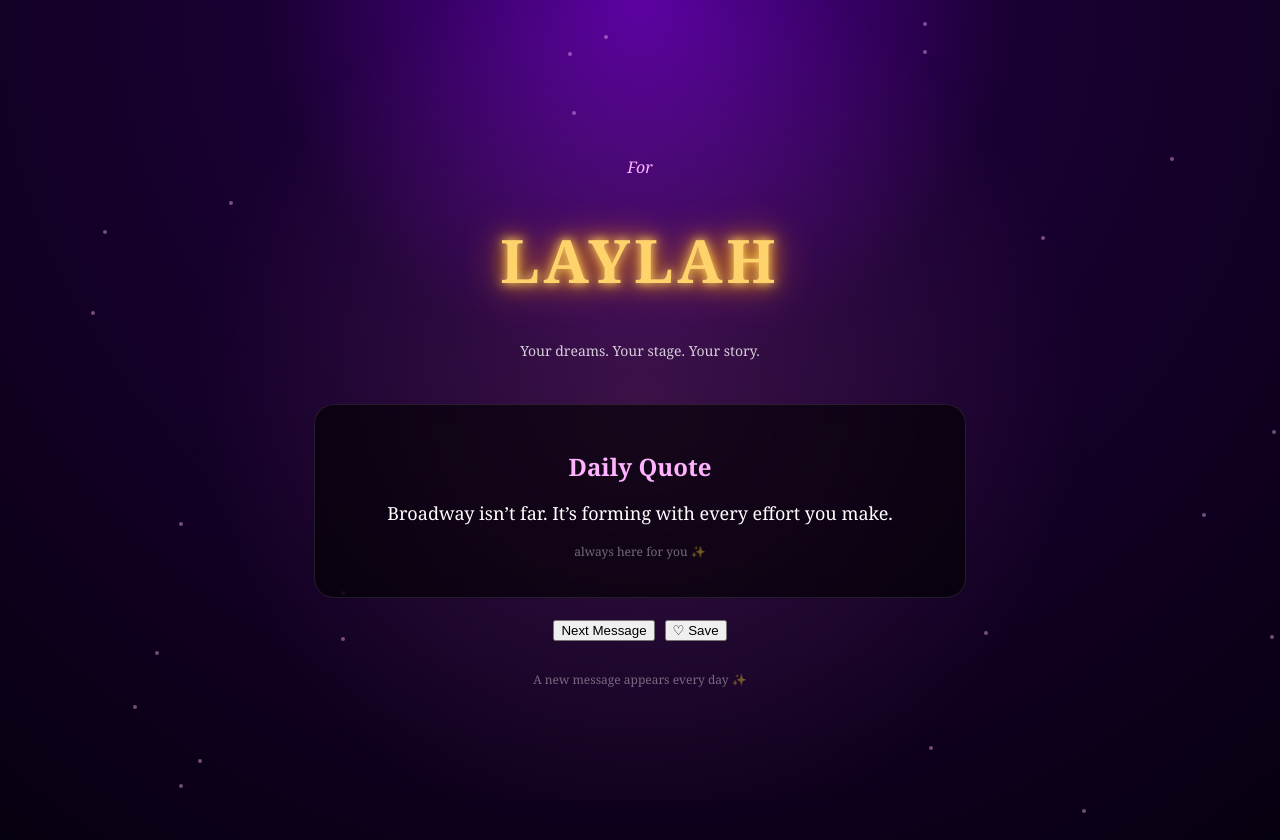
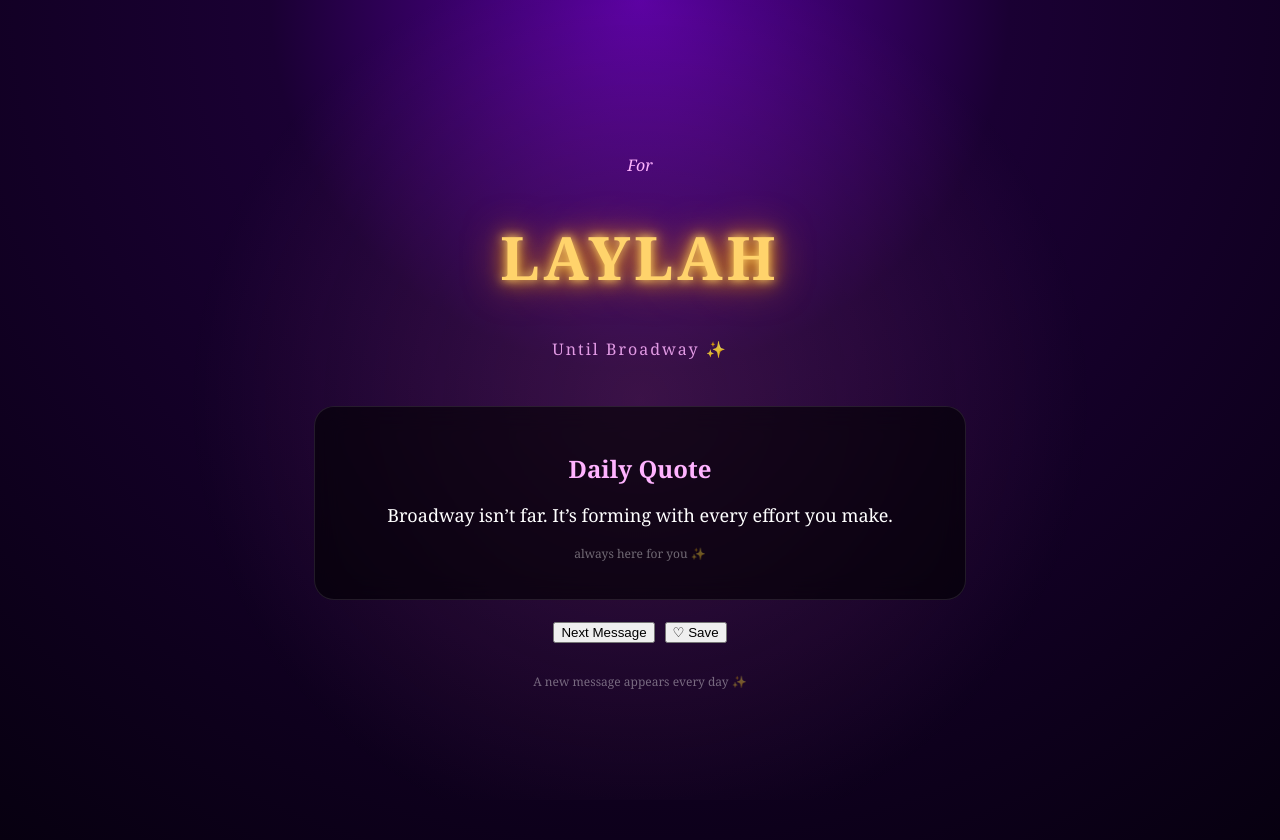
Before and after one commit to Mathis777/laylah-site, a Next.js app: page / in a window 1280 px wide. Built offline with nearby package versions, Linux system fonts and the light colour scheme.

Commit message:
update site design

```diff
--- a/app/page.tsx
+++ b/app/page.tsx
@@ -37,13 +37,11 @@
   const [index, setIndex] = useState(0);
   const [favorites, setFavorites] = useState<string[]>([]);
 
-  // 💾 LOAD
   useEffect(() => {
     const stored = localStorage.getItem("favorites");
     if (stored) setFavorites(JSON.parse(stored));
   }, []);
 
-  // 💾 SAVE
   useEffect(() => {
     localStorage.setItem("favorites", JSON.stringify(favorites));
   }, [favorites]);
@@ -74,12 +72,15 @@
         textAlign: "center",
         padding: "20px",
         color: "white",
-        fontFamily: "Georgia, serif",
+
+        // 🎭 BROADWAY FONT
+        fontFamily: "'Cinzel', Georgia, serif",
+
         position: "relative",
         overflow: "hidden"
       }}
     >
-      {/* 💜 BROADWAY VIOLET BACKGROUND */}
+      {/* 💜 BACKGROUND VIOLET BROADWAY */}
       <div
         style={{
           position: "absolute",
@@ -101,25 +102,6 @@
         }}
       />
 
-      {/* 🌟 PARTICLES */}
-      <div className="absolute inset-0 pointer-events-none">
-        {[...Array(25)].map((_, i) => (
-          <span
-            key={i}
-            style={{
-              position: "absolute",
-              width: "4px",
-              height: "4px",
-              background: "rgba(255, 180, 255, 0.7)",
-              borderRadius: "50%",
-              top: `${Math.random() * 100}%`,
-              left: `${Math.random() * 100}%`,
-              opacity: 0.6
-            }}
-          />
-        ))}
-      </div>
-
       {/* 🎬 TITLE */}
       <div>
         <p style={{ color: "#ffb3ff", fontStyle: "italic" }}>For</p>
@@ -127,7 +109,7 @@
         <h1
           style={{
             fontSize: "60px",
-            fontWeight: "bold",
+            fontWeight: "700",
             letterSpacing: "4px",
             color: "#ffd36b",
             textShadow:
@@ -137,8 +119,17 @@
           LAYLAH
         </h1>
 
-        <p style={{ opacity: 0.8, fontSize: "14px" }}>
-          Your dreams. Your stage. Your story.
+        {/* ✨ SUBTITLE */}
+        <p
+          style={{
+            marginTop: "8px",
+            fontSize: "16px",
+            letterSpacing: "2px",
+            opacity: 0.85,
+            color: "#ffb3ff"
+          }}
+        >
+          Until Broadway ✨
         </p>
       </div>
 
```
